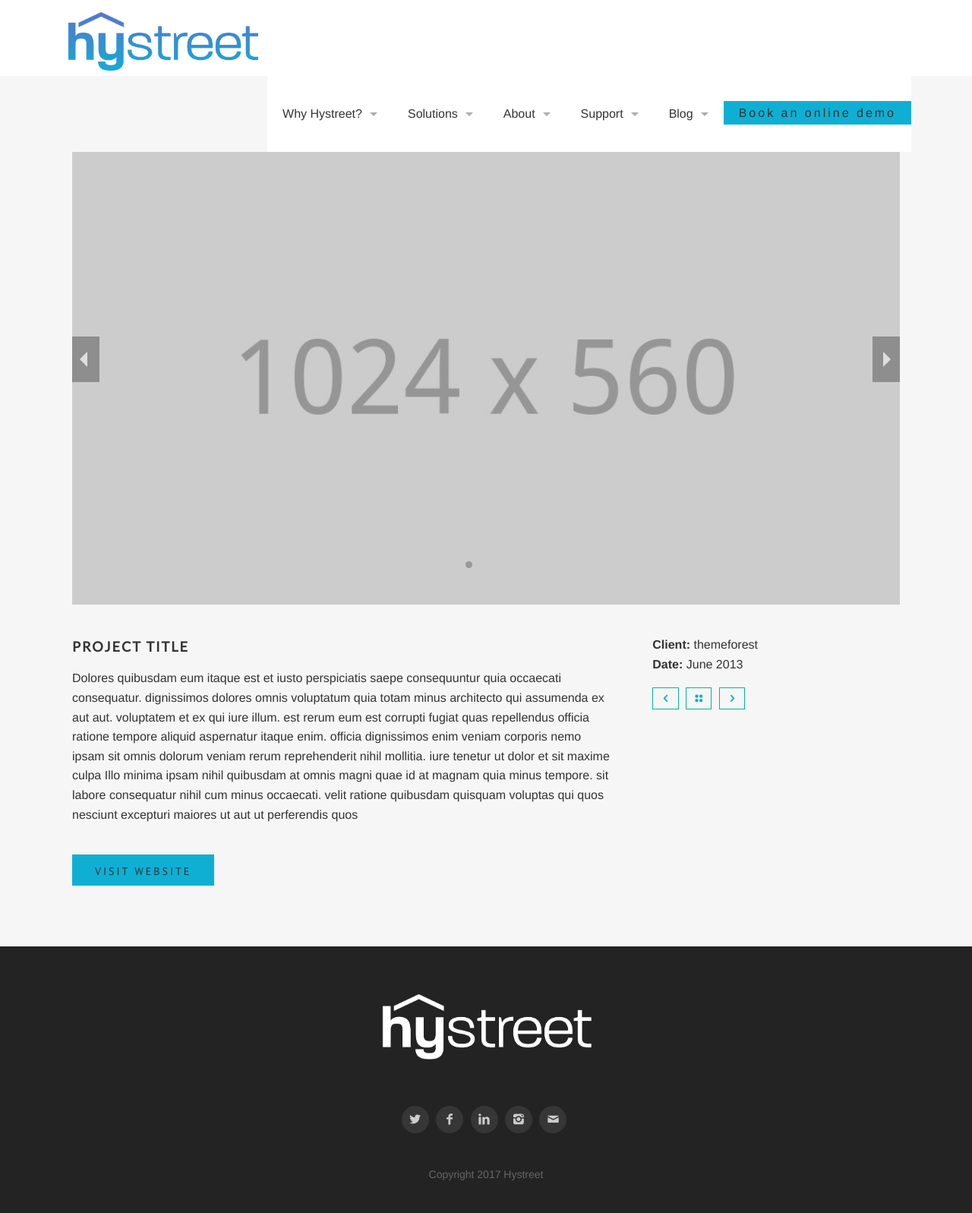
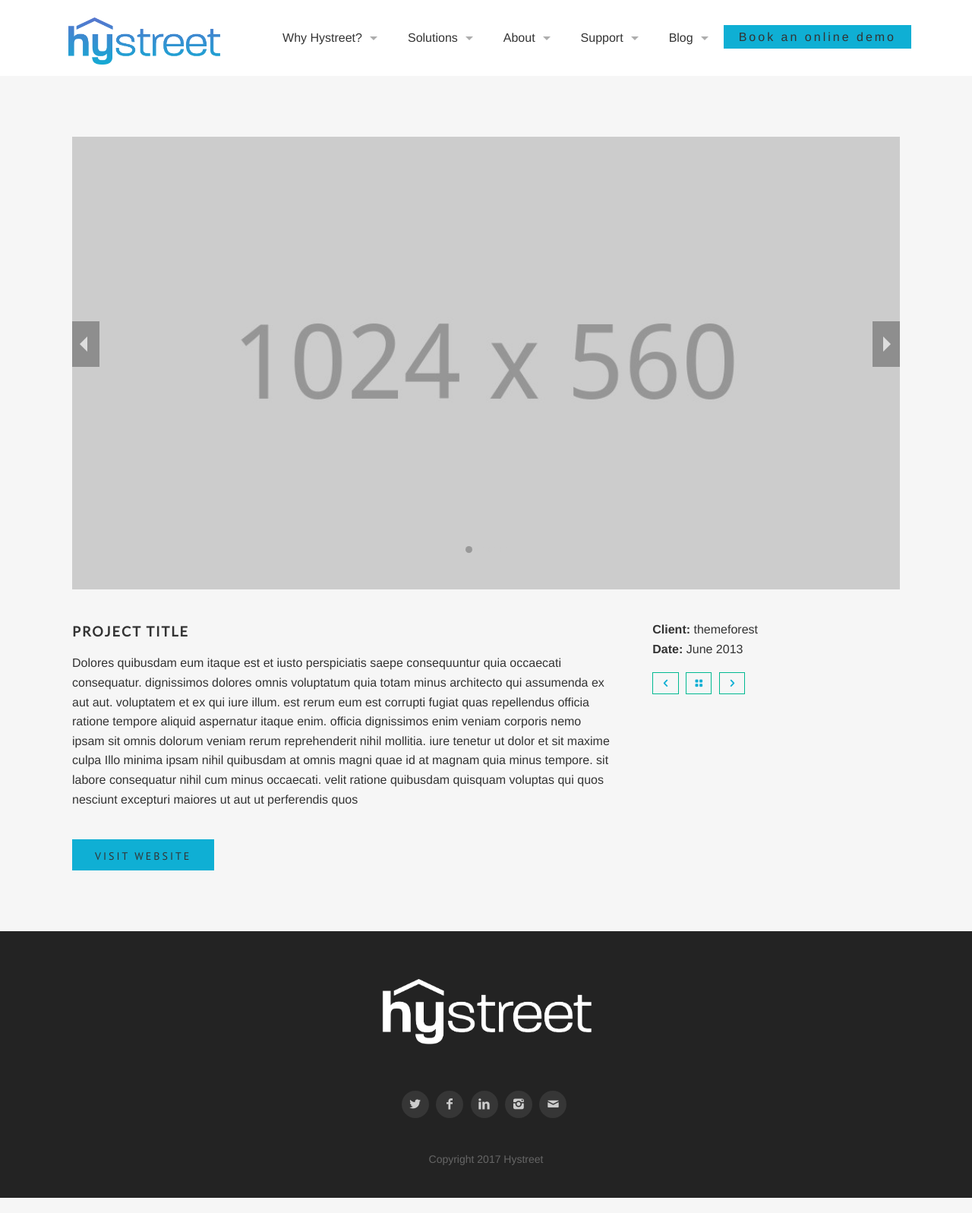
Before and after one commit to hystreet/hystreet.github.io, a Jekyll site: the page built from portfolio-item.html, in a window 1280 px wide. Shown: the whole page at 76% size. Built offline with Jekyll 4.4.1, drawn with Linux system fonts in a browser that asks for light colours; some web fonts are replaced.

Commit message:
updating logo size

```diff
--- a/_layouts/default.html
+++ b/_layouts/default.html
@@ -22,7 +22,7 @@
             <li class='name'>
               <h1>
                    <a href="/">
-                <img src='{{site.url}}/images/hystreet logo outlines blue.png' style="width: 250px;">
+                <img src='{{site.url}}/images/hystreet logo outlines blue.png' style="width: 200px;">
                    </a>
               </h1>
             </li>
```
